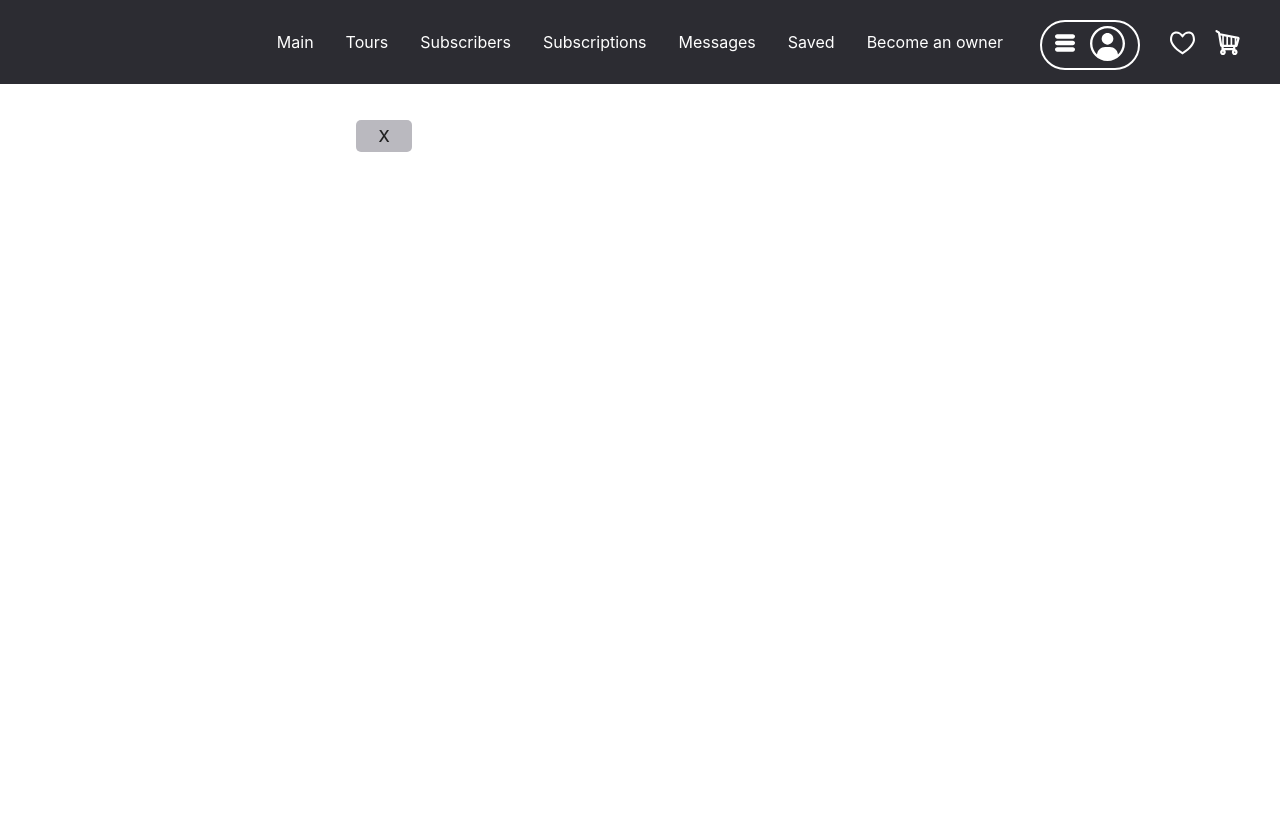
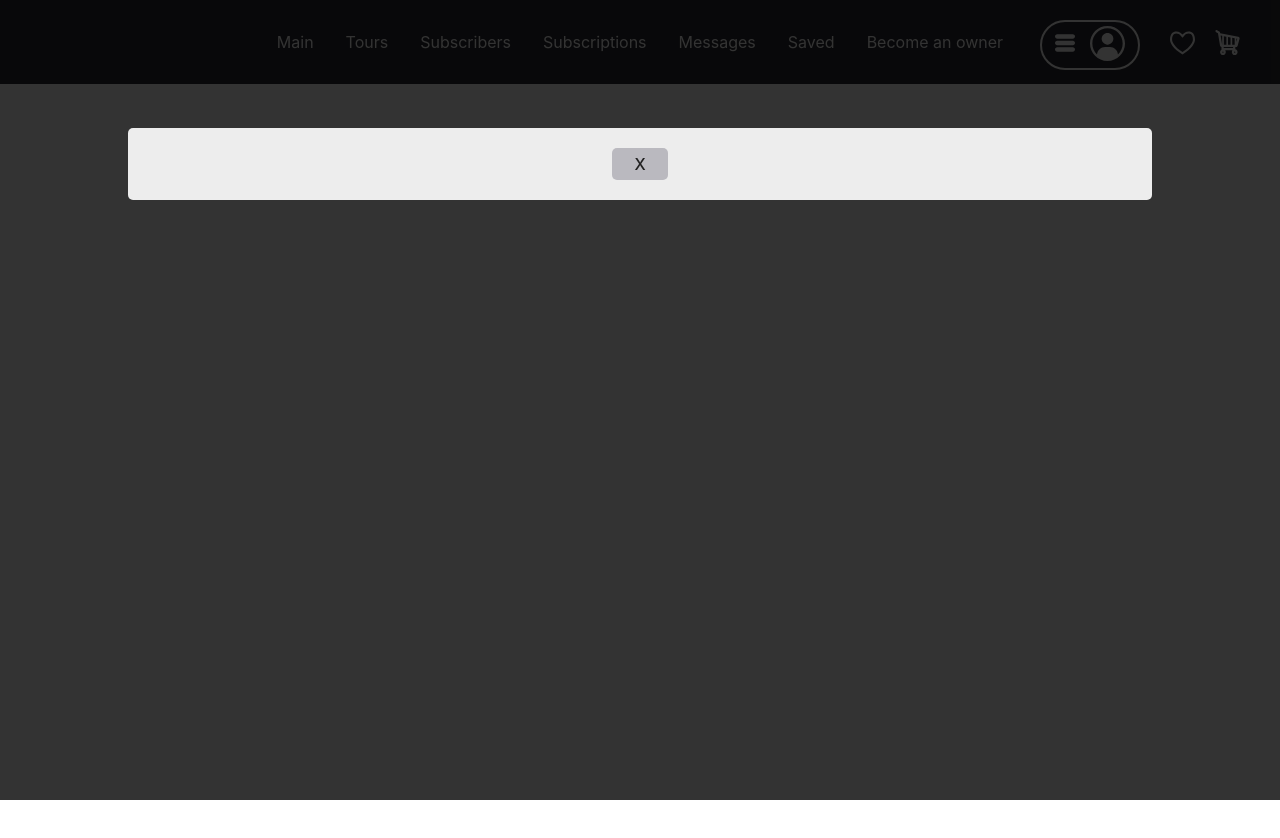
Before and after one commit to NovichenkoYura/self-guided-tours, a React (Create React App) app in the folder my-app/: page / in a window 1280 px wide. Both pictures are taken after a click on the icon 1227 px from the left and 42 px from the top of the page. Shown: the top 838 px of the page. After the commit the page ends 800 px from the top, so only its background shows below. Built offline with nearby package versions, Linux system fonts and the light colour scheme; data requests are answered from the project's data file.

Commit message:
sone fixes modal

```diff
--- a/my-app/server/db.json
+++ b/my-app/server/db.json
@@ -8,13 +8,9 @@
       "password": "",
       "basketId": [
         1,
-        2
+        3
       ],
-      "wishListId": [
-        1,
-        1,
-        2
-      ],
+      "wishListId": [],
       "id": 1,
       "list": [],
       "isFetching": false,
--- a/my-app/src/App.css
+++ b/my-app/src/App.css
@@ -115,6 +115,53 @@ button:focus {
   color: white;
 }
 
+
+/* popup */
+.popup {
+  z-index: 20;
+  position: fixed;
+  display: block;
+  top: 0;
+  bottom: 0;
+  left: 0;
+  right: 0;
+  width: 100%;
+  height: 100%;
+  background-color: rgba(0, 0, 0, 0.8);
+}
+
+
+.popup-close {
+  position: absolute;
+  background: transparent;
+  color: #ffffff;
+  border: none;
+  top: -23px;
+  right: -50px;
+  font-size: 3rem;
+  font-weight: 300;
+}
+
+.popup-content {
+  position: fixed;
+  text-align: center;
+  /* max-width: 35rem; */
+  width: 80vw;
+
+  padding-right: 20px;
+  padding-left: 20px;
+  padding-top: 20px;
+  padding-bottom: 20px;
+  left: 50%;
+  top: 14%;
+  background-color: #ededed;
+  border-radius: 5px;
+  -webkit-transform: translateX(-50%);
+  transform: translateX(-50%);
+  /* width: 300px; */
+}
+
+
 /* .modal{
   height: 100vh;
   width: 100vw;
@@ -128,22 +175,7 @@ button:focus {
   transition: 0.5s;
   opacity: 0;
   pointer-events: none;
-} */
-
-/* .modal {
-  height: 100vh;
-  width: 100vw;
-  background-color: rgba(0, 0, 0, 0.4);
-  position: fixed;
-  top: 0;
-  left: 0;
-  display: flex;
-  align-items: center;
-  justify-content: center;
-  transition: 0.5s;
-
-  pointer-events: none;
-} */
+}
 
 .modal.active{
   opacity: 1;
@@ -155,14 +187,13 @@ button:focus {
   border-radius: 12px;
   background-color: white;
   width: 60vw;
-  /* height: 450px; */
   transform:scale(0.5);
   transition: 0.4s all;
 }
 
 .modal__content.active{
   transform: scale(1);
-}
+} */
 
 .dropdown__link{
   display: flex;
--- a/my-app/src/components/Layout.tsx
+++ b/my-app/src/components/Layout.tsx
@@ -17,12 +17,9 @@ const Layout = () => {
   const [isOnBasket, setisOnBasket] = useState(false);
 
   const dispatch = useAppDispatch();
-  const { basketId, wishListId, isAuth, firstname, lastname, isBasket } = useAppSelector(
+  const { basketId, wishListId, isAuth, firstname, lastname } = useAppSelector(
     (state) => state.users
   );
-  const onIsinBasket = () => dispatch(setIsBasket());
-
-  // console.log(isBasket);
 
   return (
     <>
--- a/my-app/src/pages/Basket.tsx
+++ b/my-app/src/pages/Basket.tsx
@@ -1,27 +1,20 @@
 import { useAppDispatch, useAppSelector } from '../app/hooks';
 import { FC, useState } from 'react';
-import { setIsBasket } from '../store/usersSlice';
 
 interface BasketProps {
   openModalCallback: (arg1: boolean) => void;
 }
 
 const Basket: FC<BasketProps> = ({ openModalCallback }) => {
-  const { basketId, isBasket } = useAppSelector((state) => state.users);
+  const { basketId } = useAppSelector((state) => state.users);
   const { tours } = useAppSelector((state) => state.tours);
 
-  const [activeModal, setActiveModal] = useState(true);
-
   const toursInBasket = tours.filter((tour) => basketId.includes(tour.id));
-
-  const dispatch = useAppDispatch();
-
+  // className={isBasket ? 'modal active' : 'modal'}
   return (
     <>
-      <div className={isBasket ? 'modal active' : 'modal'}>
-        <ul
-          className={isBasket ? 'modal__content active' : 'modal__content'}
-          onClick={(e) => e.stopPropagation()}>
+      <div className="popup">
+        <ul className="popup-content" onClick={(e) => e.stopPropagation()}>
           <button onClick={() => openModalCallback(false)}>X</button>
 
           {toursInBasket.map((tour) => (
--- a/my-app/src/pages/Tours.tsx
+++ b/my-app/src/pages/Tours.tsx
@@ -9,8 +9,6 @@ import { addtoBasketThunk, addtoWishListThunk } from '../store/usersSlice';
 const Tours = () => {
   const { tours } = useAppSelector((state) => state.tours);
   const { wishListId } = useAppSelector((state) => state.users);
-
-  console.log(wishListId);
 
   const [wishItem, setWishItem] = useState(false);
 
--- a/my-app/src/store/usersSlice.ts
+++ b/my-app/src/store/usersSlice.ts
@@ -17,7 +17,6 @@ interface UsersState extends User {
   list: User[];
   isFetching: boolean;
   isAuth: boolean;
-  isBasket: boolean;
 }
 
 const initialState: UsersState = {
@@ -30,8 +29,7 @@ const initialState: UsersState = {
   token: '',
   basketId: [],
   isAuth: false,
-  wishListId: [],
-  isBasket: true
+  wishListId: []
 };
 
 export const getUsersThunk = createAsyncThunk('users/getUsers', async () => {
@@ -161,12 +159,7 @@ const usersSlice = createSlice({
     });
   },
 
-  reducers: {
-    setIsBasket(state, action) {
-      console.log(action.payload);
-      state.isBasket = action.payload;
-    }
-  }
+  reducers: {}
 });
-export const { setIsBasket } = usersSlice.actions;
+// export const {  } = usersSlice.actions;
 export default usersSlice.reducer;
```
Also changed, not shown: 1 other file (tests, documents, lock files or other folders).
